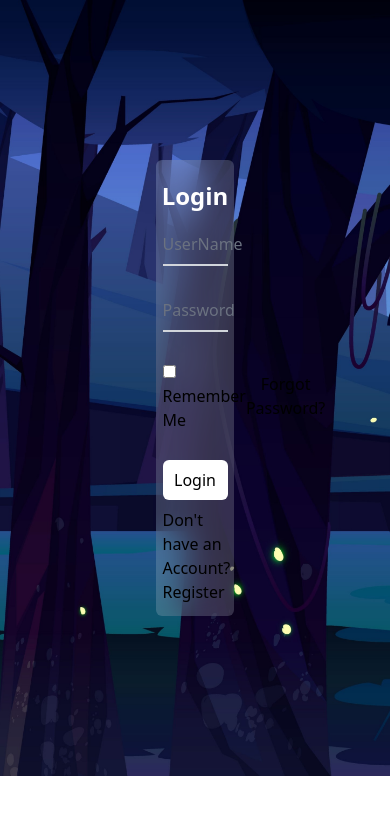
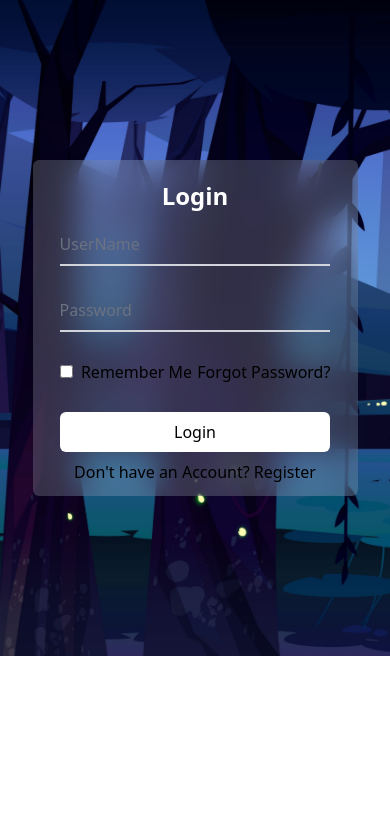
Before and after one commit to SrTaha/LoginForm, a website: page index.html in a window 390 px wide. Drawn offline with Linux system fonts and the light colour scheme.

Commit message:
Responsive added

```diff
--- a/index.html
+++ b/index.html
@@ -11,7 +11,7 @@
 
 <body>
     <div
-        class="w-1/5 mx-auto my-40 py-3 flex flex-col bg-slate-200 bg-opacity-20 backdrop-filter backdrop-blur-lg rounded-md">
+        class="lg:w-1/5 w-10/12 md:w-6/12 mx-auto my-40 py-3 flex flex-col bg-slate-200 bg-opacity-20 backdrop-filter backdrop-blur-lg rounded-md">
         <p class="mx-auto my-2 font-black text-2xl text-white">Login</p>
         <div class="w-10/12 mx-auto flex flex-col">
             <div class="relative z-0 w-full mb-5 group">
@@ -40,10 +40,6 @@
             <button type="submit" id="submitBtn"
                 class="bg-white w-full mx-auto mt-5 mb-2 py-2 rounded-md">Login</button>
             <p class="mx-auto">Don't have an Account? <button id="registerBtn">Register</button></p>
-
-
-
-
         </div>
     </div>
 
```
Also changed, not shown: src/output.css.
